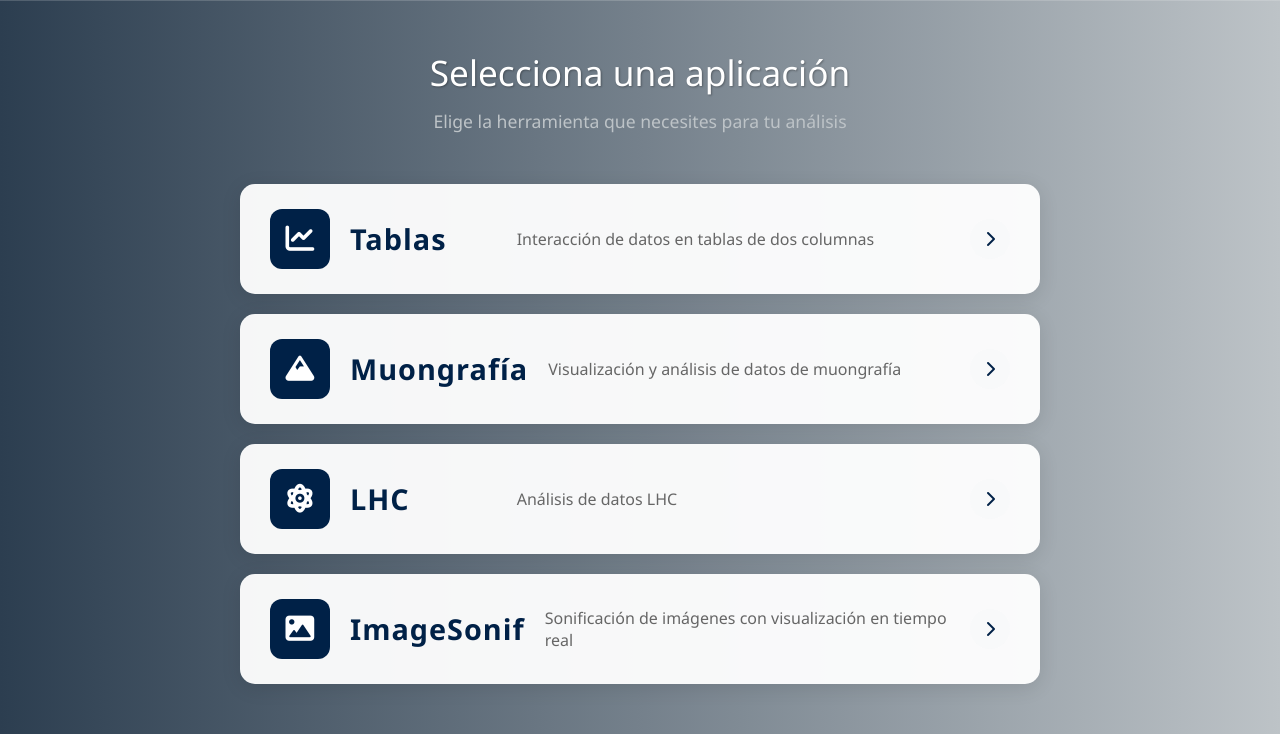
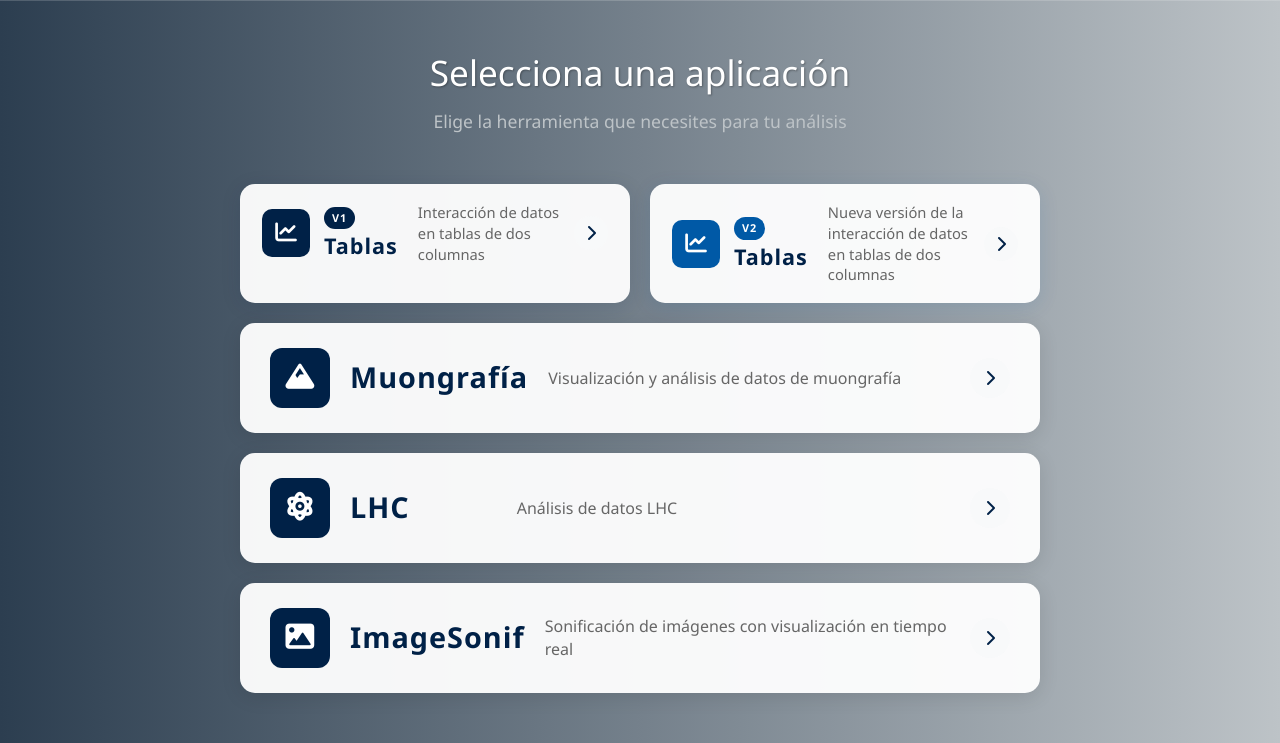
Before and after one commit to sonoUnoTeam/sonoUno-web-2.0, a Django app: page / in a window 1280 px wide. Shown: the part 256-999 px from the top of the page. Run offline with Django 4.2, Linux system fonts and the light colour scheme.

Commit message:
changes templates

```diff
--- a/sonounoweb/lhc/templates/lhc/navbar.html
+++ b/sonounoweb/lhc/templates/lhc/navbar.html
@@ -35,7 +35,7 @@
                 </div>
                 <div class="btn-group" role="group">
                     <button id="btnGroupDrop3" type="button" class="btn btn-dark dropdown-toggle text-white navbar-dropdown-btn" data-bs-toggle="dropdown" aria-expanded="false">
-                        <i class="fas fa-database me-2"></i>Datos
+                        <i class="fas fa-database me-2"></i>Ejemplos
                     </button>
                     <ul class="dropdown-menu navbar-dropdown-menu" aria-labelledby="btnGroupDrop3">
                         <li><a class="dropdown-item navbar-dropdown-item" href="{% url 'lhc:evento' 'sonification_reduced.txt' %}">
@@ -43,11 +43,11 @@
                         </a></li>
                     </ul>
                 </div>
-                <li class="nav-item">
+                <!-- <li class="nav-item">
                     <a class="btn btn-dark text-white navbar-help-btn" href="{% url 'sonif1D:ayuda' %}">
                         <i class="fas fa-question-circle me-2"></i>Ayuda
                     </a>
-                </li>
+                </li> -->
             </ul>
         </div>
     </div>
--- a/sonounoweb/muongraphy/templates/muongraphy/navbar.html
+++ b/sonounoweb/muongraphy/templates/muongraphy/navbar.html
@@ -12,7 +12,7 @@
                 <!-- Botones de la barra de navegación -->
                 <div class="btn-group" role="group">
                     <button id="btnGroupDrop3" type="button" class="btn btn-dark dropdown-toggle text-white navbar-dropdown-btn" data-bs-toggle="dropdown" aria-expanded="false">
-                        <i class="fas fa-database me-2"></i>Datos
+                        <i class="fas fa-database me-2"></i>Ejemplos
                     </button>
                     <ul class="dropdown-menu navbar-dropdown-menu" aria-labelledby="btnGroupDrop3">
                         <li><a class="dropdown-item navbar-dropdown-item" href="{% url 'muongraphy:grafico' 'Example_1.csv' %}">
@@ -29,11 +29,11 @@
                         </a></li>
                     </ul>
                 </div>
-                <li class="nav-item">
+                <!-- <li class="nav-item">
                     <a class="btn btn-dark text-white navbar-help-btn" href="{% url 'sonif1D:ayuda' %}">
                         <i class="fas fa-question-circle me-2"></i>Ayuda
                     </a>
-                </li>
+                </li> -->
             </ul>
         </div>
     </div>
--- a/sonounoweb/sonounoweb/static/homepage.css
+++ b/sonounoweb/sonounoweb/static/homepage.css
@@ -112,6 +112,12 @@
     margin: 0 auto;
 }
 
+.app-version-group {
+    display: grid;
+    grid-template-columns: repeat(2, minmax(0, 1fr));
+    gap: 20px;
+}
+
 .app-button-large {
     display: block !important;
     background: rgba(255, 255, 255, 0.95) !important;
@@ -124,6 +130,91 @@
     box-shadow: 0 4px 20px rgba(0, 0, 0, 0.1) !important;
     overflow: hidden !important;
     position: relative !important;
+}
+
+.app-button-version {
+    min-height: 100%;
+}
+
+.app-button-version .app-button-content {
+    padding: 18px 22px !important;
+}
+
+.app-button-version .app-button-header {
+    gap: 14px !important;
+}
+
+.app-button-version .app-icon-wrapper {
+    width: 48px !important;
+    height: 48px !important;
+    border-radius: 10px !important;
+}
+
+.app-button-version .app-icon-wrapper i {
+    font-size: 1.35rem !important;
+}
+
+.app-button-version .app-button-title-group {
+    gap: 4px;
+}
+
+.app-button-version .app-version-badge {
+    padding: 3px 8px;
+    font-size: 0.68rem;
+}
+
+.app-button-version .app-button-title {
+    font-size: 1.35rem !important;
+}
+
+.app-button-version .app-button-desc {
+    font-size: 0.92rem !important;
+}
+
+.app-button-version .app-button-arrow {
+    width: 34px !important;
+    height: 34px !important;
+}
+
+.app-button-version-v1 {
+    box-shadow: 0 4px 20px rgba(0, 33, 71, 0.12) !important;
+}
+
+.app-button-version-v2 {
+    box-shadow: 0 4px 20px rgba(0, 89, 166, 0.12) !important;
+}
+
+.app-button-version-v1 .app-icon-wrapper {
+    background: #002147 !important;
+}
+
+.app-button-version-v2 .app-icon-wrapper {
+    background: #0059a6 !important;
+}
+
+.app-button-title-group {
+    display: flex;
+    flex-direction: column;
+    gap: 8px;
+}
+
+.app-version-badge {
+    width: fit-content;
+    padding: 4px 10px;
+    border-radius: 999px;
+    font-size: 0.78rem;
+    font-weight: 700;
+    letter-spacing: 1px;
+    text-transform: uppercase;
+    color: white;
+}
+
+.app-version-badge-v1 {
+    background: #002147;
+}
+
+.app-version-badge-v2 {
+    background: #0059a6;
 }
 
 .app-button-large:hover {
--- a/sonounoweb/templates/inicio.html
+++ b/sonounoweb/templates/inicio.html
@@ -57,21 +57,43 @@
                         </div>
 
                         <div class="apps-button-grid">
-                            <a href="https://dev.sonouno.org.ar/es/"  class="app-button-large" data-app="sonif1d">
-                            <!-- <a href="{% url 'sonif1D:index' %}"  class="app-button-large" data-app="sonif1d"> -->
+                            <div class="app-version-group">
+                                <a href="https://dev.sonouno.org.ar/es/" class="app-button-large app-button-version app-button-version-v1" data-app="sonif1d-v1">
                                     <div class="app-button-content">
                                         <div class="app-button-header">
                                             <div class="app-icon-wrapper">
                                                 <i class="fas fa-chart-line"></i>
                                             </div>
+                                            <div class="app-button-title-group">
+                                                <span class="app-version-badge app-version-badge-v1">V1</span>
                                                 <h3 class="app-button-title">Tablas</h3>
                                             </div>
-                                    <p class="app-button-desc">Interacción de datos en tablas de dos columnas </p>
+                                        </div>
+                                        <p class="app-button-desc">Interacción de datos en tablas de dos columnas</p>
                                         <div class="app-button-arrow">
                                             <i class="fas fa-chevron-right"></i>
                                         </div>
                                     </div>
                                 </a>
+
+                                <a href="{% url 'sonif1D:index' %}"  class="app-button-large app-button-version app-button-version-v2" data-app="sonif1d-v2">
+                                    <div class="app-button-content">
+                                        <div class="app-button-header">
+                                            <div class="app-icon-wrapper">
+                                                <i class="fas fa-chart-line"></i>
+                                            </div>
+                                            <div class="app-button-title-group">
+                                                <span class="app-version-badge app-version-badge-v2">V2</span>
+                                                <h3 class="app-button-title">Tablas</h3>
+                                            </div>
+                                        </div>
+                                        <p class="app-button-desc">Nueva versión de la interacción de datos en tablas de dos columnas</p>
+                                        <div class="app-button-arrow">
+                                            <i class="fas fa-chevron-right"></i>
+                                        </div>
+                                    </div>
+                                </a>
+                            </div>
 
                             <a href="{% url 'muongraphy:index' %}" class="app-button-large" data-app="muongraphy">
                                 <div class="app-button-content">
```
Also changed, not shown: other parts of sonounoweb/sonounoweb/static/homepage.css (+42 -0 lines), sonounoweb/sonif1D/templates/sonif1D/navbar.html (+14 -14 lines). Lines whose indentation alone changed are shown as unchanged.
